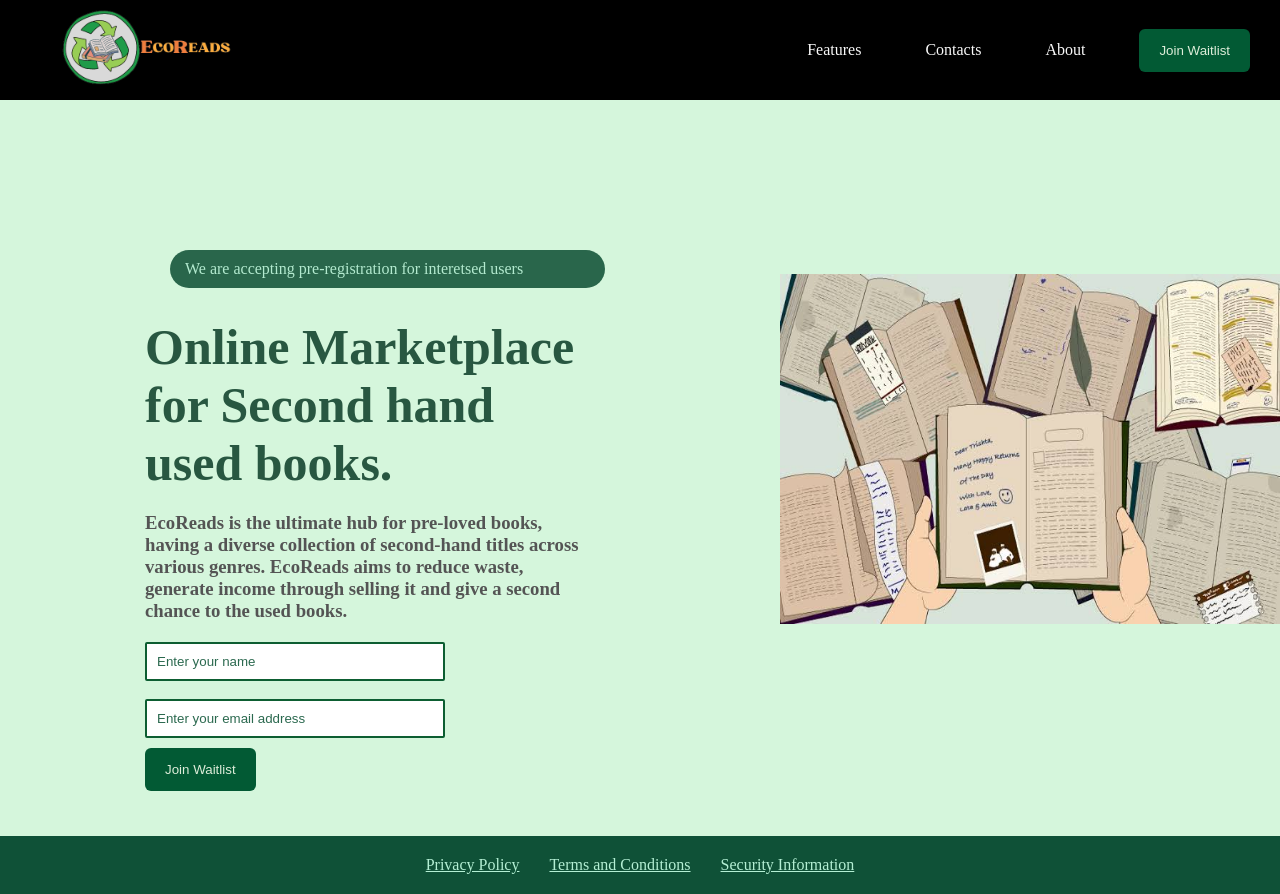
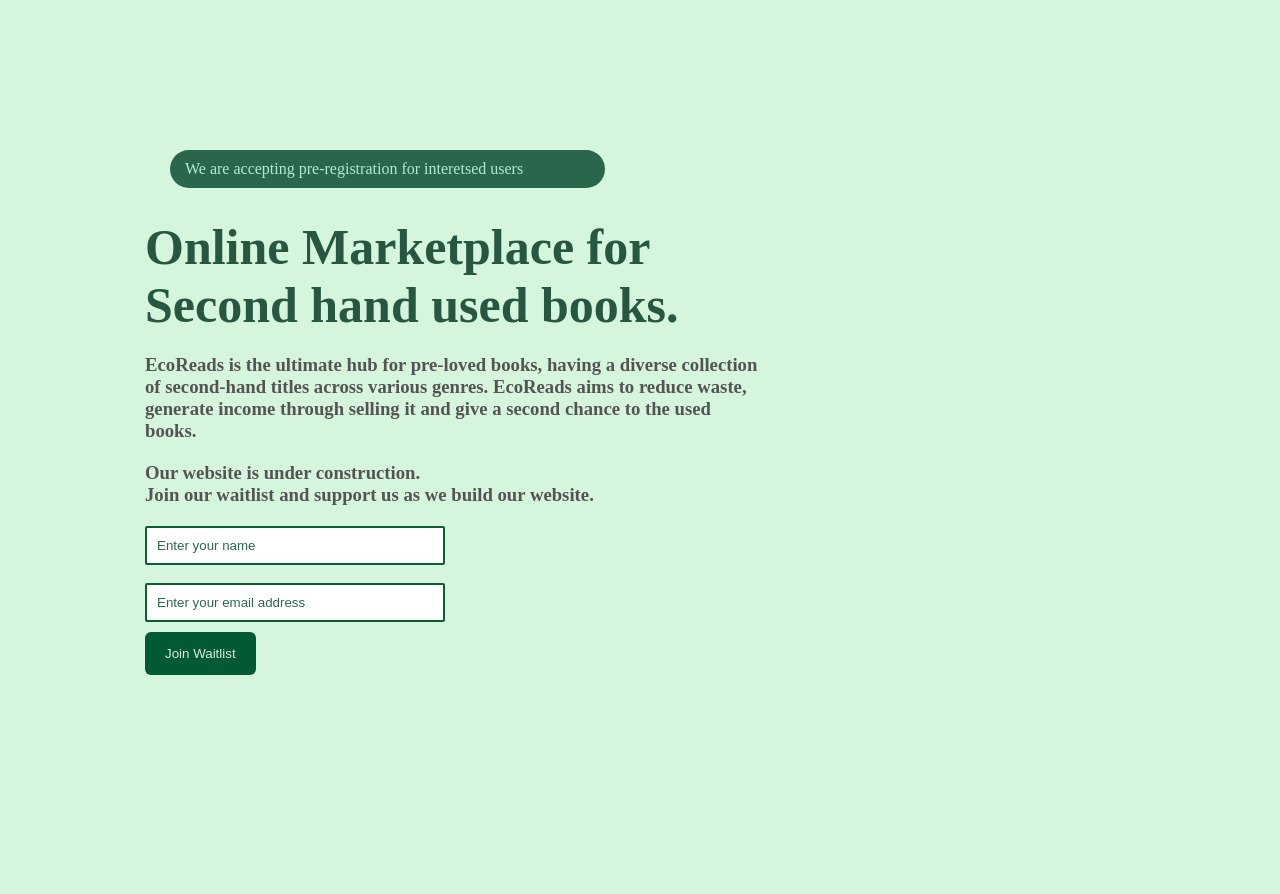
Before and after one commit to Sreyashee/buildspace, a plain HTML site: page index.html in a window 1280 px wide. After the commit the page ends 800 px from the top, so only its background shows below. Drawn offline with Linux system fonts and the light colour scheme.

Commit message:
Update index.html

```diff
--- a/index.html
+++ b/index.html
@@ -7,7 +7,7 @@
     <link rel="stylesheet" href="style.css">
 </head>
 <body>
-    <div class="header">
+  <!--  <div class="header">
         <div class="navbar">
             <div class="logo">
                 <img src="E__3_-removebg-preview.png" alt="">
@@ -20,13 +20,15 @@
                 <button class="btn">Join Waitlist</button>
             </div>
         </div>
-    </div>
+    </div>-->
 
     <section class="main">
         <div class="box1">
             <p class="para">We are accepting pre-registration for interetsed users</p>
             <h1>Online Marketplace for Second hand used books.</h1>
             <h3><p class="para1">EcoReads is the ultimate hub for pre-loved books, having a diverse collection of second-hand titles across various genres. EcoReads aims to reduce waste, generate income through selling it and give a second chance to the used books. </p></h3>
+             <h3><p class="para1">Our website is under construction.
+            <br>Join our waitlist and support us as we build our website.</p></h3>
             <div class="form">
                 <form action="https://formspree.io/f/meqbgrba"
                 method="POST">
@@ -39,21 +41,21 @@
                 </form>
             </div>
         </div>
-        <div class="box2">
+       <!-- <div class="box2">
             <img src="WhatsApp Image 2023-08-21 at 6.13.36 PM (2).jpeg" alt="">
-        </div>
+        </div>-->
    </section>
 
    <section class="cta-section"></section>
 
 
-    <div class="subfooter">
+    <!--<div class="subfooter">
         <div class="container flex subfooter-container">
             <a href="#" class="hover-link">Privacy Policy</a>
             <a href="#" class="hover-link">Terms and Conditions</a>
             <a href="#" class="hover-link">Security Information</a>
 
-        </div>
+        </div>-->
     </div>
 
 </body>
```
